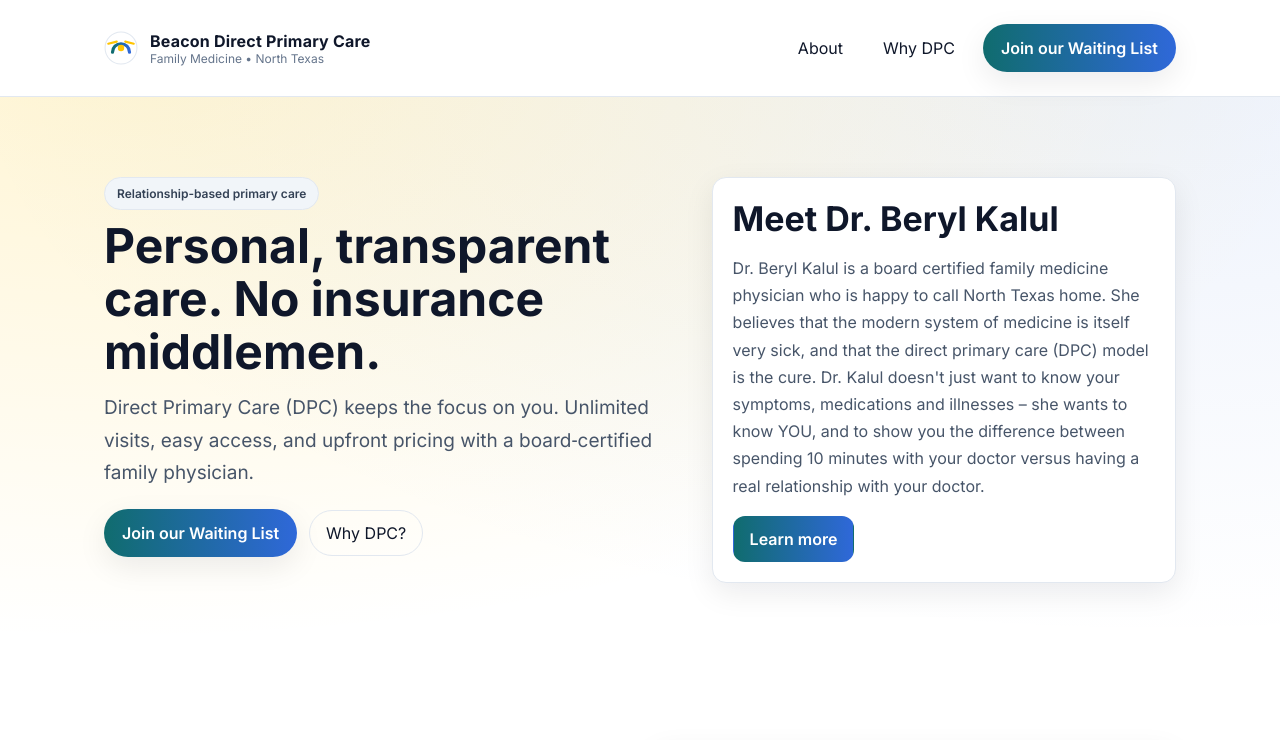
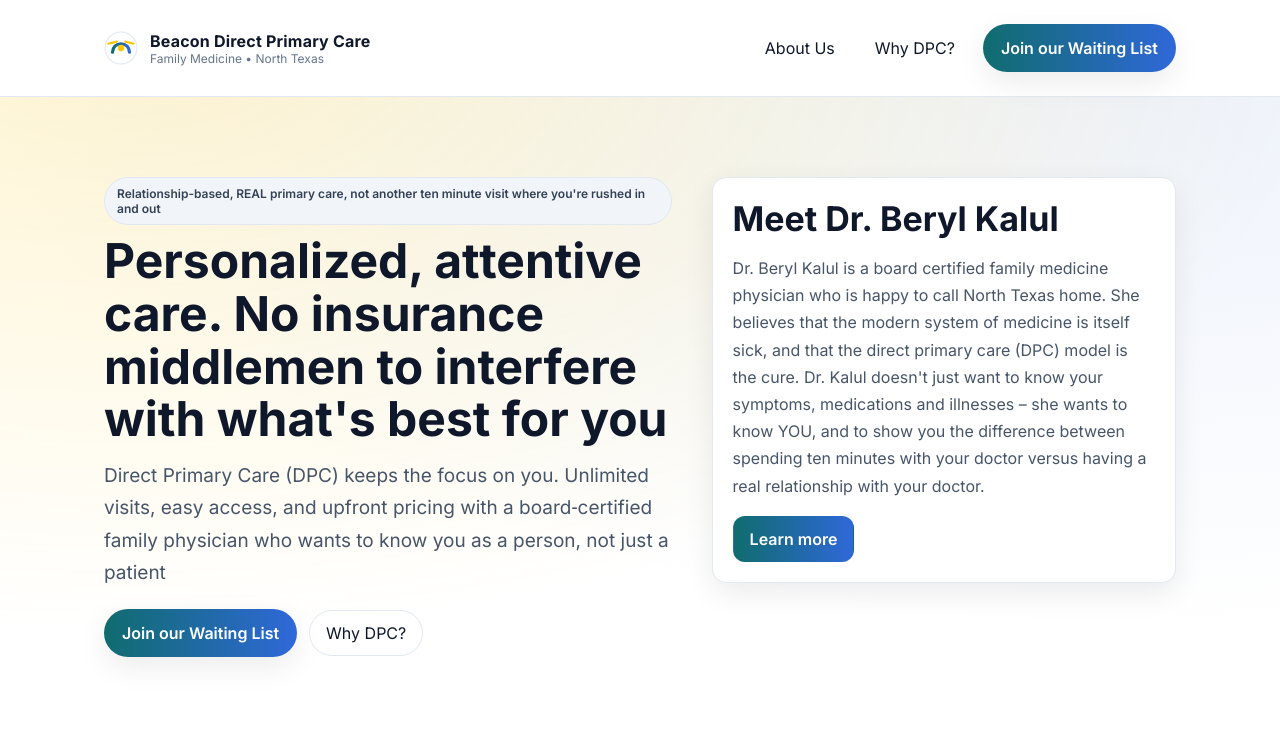
Before and after one commit to beacondpc/Beacon-Family-Medicine, a plain HTML site: page index.html in a window 1280 px wide. Shown: the top 740 px of the page. Drawn offline with Linux system fonts and the light colour scheme.

Commit message:
Update index.html

```diff
--- a/index.html
+++ b/index.html
@@ -51,8 +51,8 @@
       </a>
       <div class="space"></div>
       <nav class="row" aria-label="Primary">
-        <a href="/about.html">About</a>
-        <a href="/why-dpc.html">Why DPC</a>
+        <a href="/about.html">About Us</a>
+        <a href="/why-dpc.html">Why DPC?</a>
         <a class="cta" href="/join.html" aria-label="Join our Waiting List">Join our Waiting List</a>
       </nav>
     </div>
@@ -63,9 +63,9 @@
       <div class="container">
         <div class="grid">
           <div>
-            <span class="pill">Relationship-based primary care</span>
-            <h1>Personal, transparent care. No insurance middlemen.</h1>
-            <p class="lead">Direct Primary Care (DPC) keeps the focus on you. Unlimited visits, easy access, and upfront pricing with a board‑certified family physician.</p>
+            <span class="pill">Relationship-based, REAL primary care, not another ten minute visit where you're rushed in and out</span>
+            <h1>Personalized, attentive care. No insurance middlemen to interfere with what's best for you</h1>
+            <p class="lead">Direct Primary Care (DPC) keeps the focus on you. Unlimited visits, easy access, and upfront pricing with a board‑certified family physician who wants to know you as a person, not just a patient</p>
             <div class="row" style="gap:12px;margin-top:8px">
               <a class="cta" href="/join.html">Join our Waiting List</a>
               <a class="ghost" href="/why-dpc.html">Why DPC?</a>
@@ -74,7 +74,7 @@
           <div>
             <div class="card">
               <h2>Meet Dr. Beryl Kalul</h2>
-              <p>Dr. Beryl Kalul is a board certified family medicine physician who is happy to call North Texas home. She believes that the modern system of medicine is itself very sick, and that the direct primary care (DPC) model is the cure. Dr. Kalul doesn't just want to know your symptoms, medications and illnesses – she wants to know YOU, and to show you the difference between spending 10 minutes with your doctor versus having a real relationship with your doctor.</p>
+              <p>Dr. Beryl Kalul is a board certified family medicine physician who is happy to call North Texas home. She believes that the modern system of medicine is itself sick, and that the direct primary care (DPC) model is the cure. Dr. Kalul doesn't just want to know your symptoms, medications and illnesses – she wants to know YOU, and to show you the difference between spending ten minutes with your doctor versus having a real relationship with your doctor.</p>
               <div style="margin-top:14px"><a class="btn" href="/about.html">Learn more</a></div>
             </div>
           </div>
@@ -85,7 +85,7 @@
       <div class="container two">
         <div>
           <h2>Why families choose DPC</h2>
-          <p>Traditional insurance complicates primary care. DPC restores access and trust with a simple membership. Fewer patients per doctor means longer visits, same‑ or next‑day scheduling, and direct messaging when you need help.</p>
+          <p>Traditional insurance complicates primary care and, from the doctor's perspective, turns it into a "How many patients can I see today so I can keep the lights on" game. DPC restores REAL access and trust with a simple membership model. Fewer patients per doctor means longer visits, same‑ or next‑day scheduling, and direct messaging when you need help. This is primary care the way it was always intended to be.</p>
           <div style="margin-top:14px"><a class="btn" href="/join.html">Join our Waiting List</a></div>
         </div>
         <div class="card">
```
